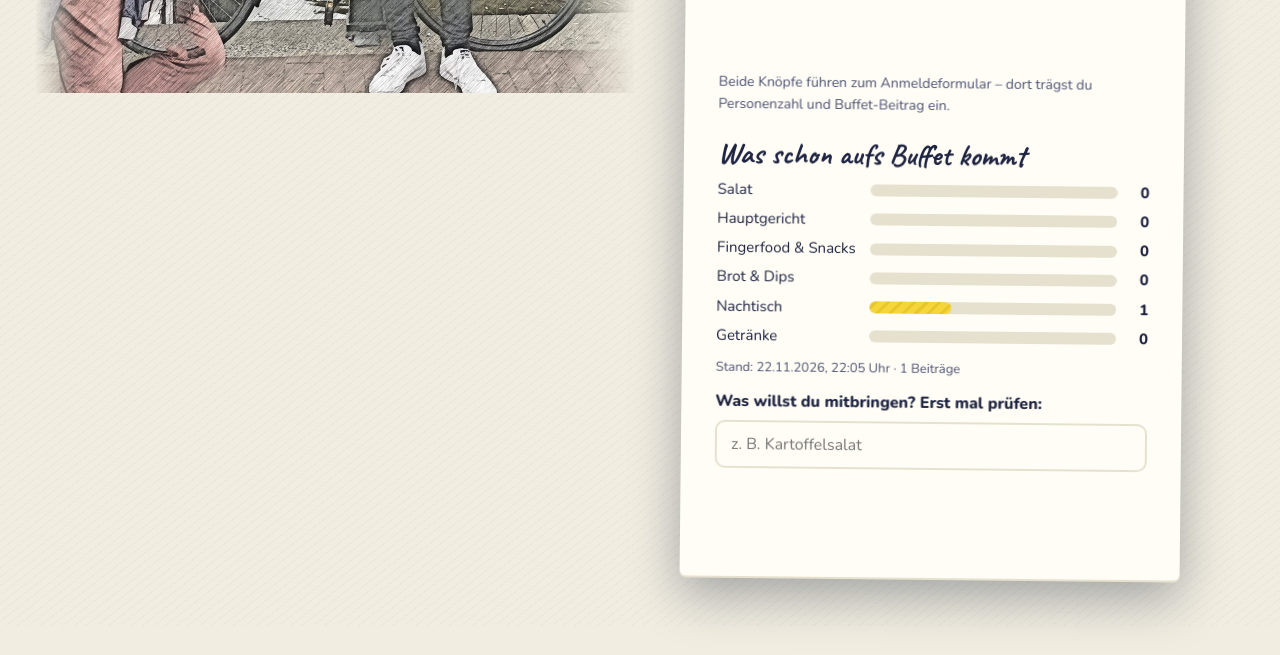
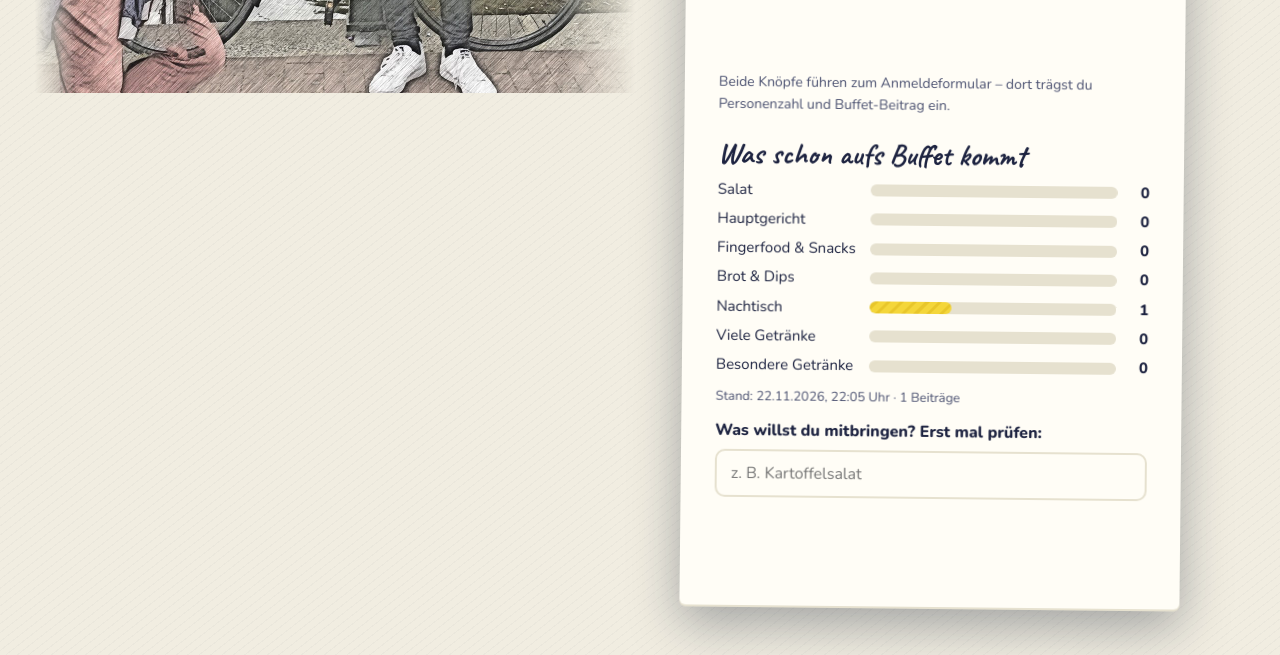
Before and after one commit to silber-kathrin-ruben/silber, a plain HTML site: page index.html in a window 1280 px wide. Shown: the part 707-1362 px from the top of the page. Before the commit the page ends 1333 px from the top, so only its background shows below. Drawn offline with nearby package versions, Linux system fonts and the light colour scheme.

Commit message:
Add files via upload

```diff
--- a/index.html
+++ b/index.html
@@ -113,7 +113,7 @@ input{width:100%;min-height:48px;padding:10px 14px;border-radius:10px;border:2px
 <script>
 {
 let STAND = "", BUFFET = [];
-const KATS = ["Salat","Hauptgericht","Fingerfood & Snacks","Brot & Dips","Nachtisch","Getränke"];
+const KATS = ["Salat","Hauptgericht","Fingerfood & Snacks","Brot & Dips","Nachtisch","Viele Getränke","Besondere Getränke"];
 const board = document.getElementById("board");
 const count = k => BUFFET.filter(b => b.kat === k).length;
 function render() {
```
